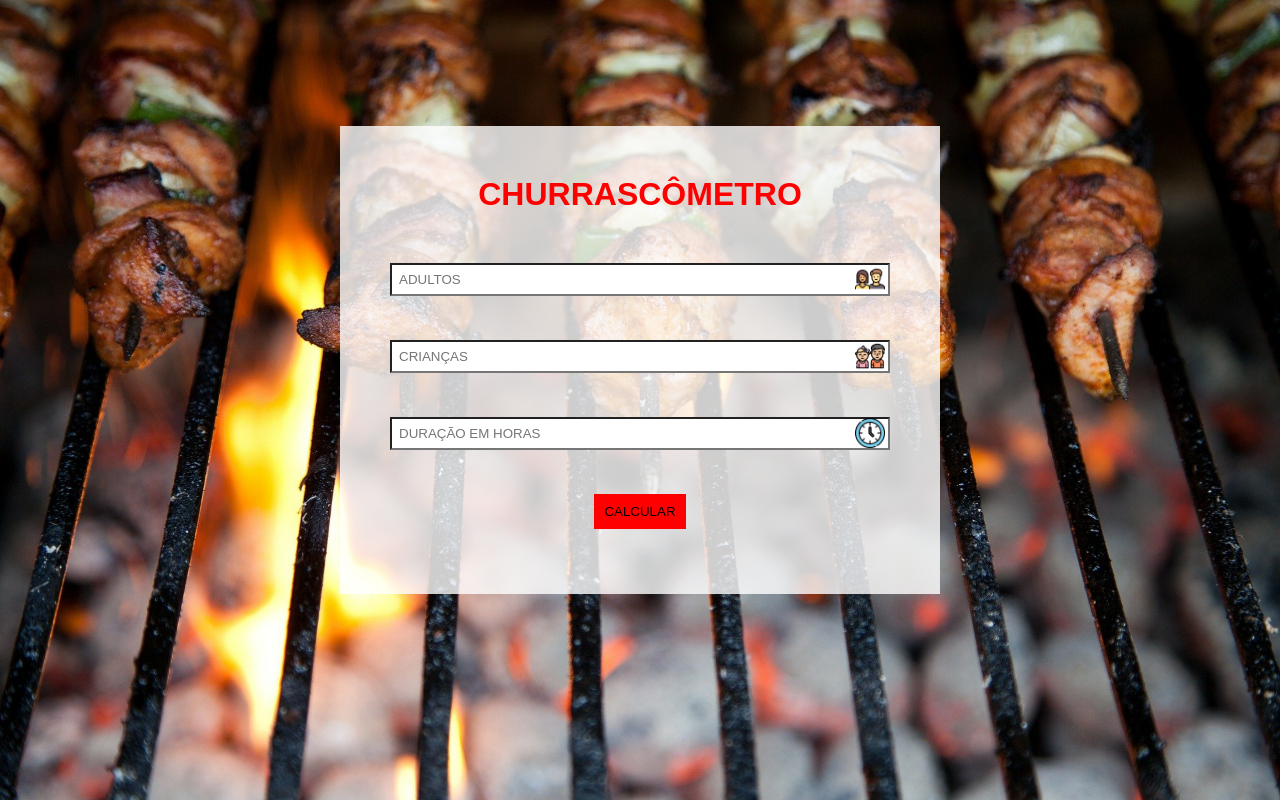
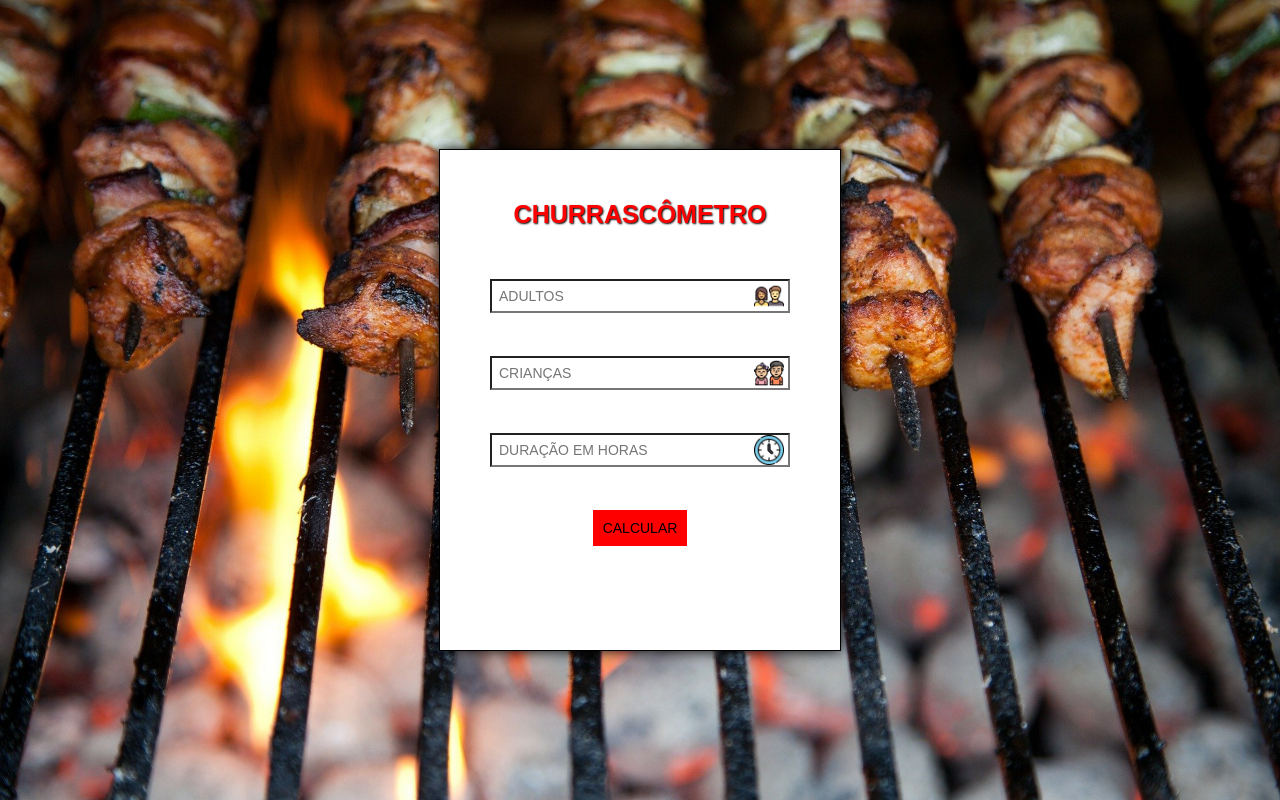
Before and after one commit to caiooliveirah09/churrascometro, a plain HTML site: page index.html in a window 1280 px wide. Drawn offline with Linux system fonts and the light colour scheme; a web font is replaced by a local one.

Commit message:
style update

```diff
--- a/style.css
+++ b/style.css
@@ -1,6 +1,7 @@
 *{
     margin: 0;
     padding: 0;
+    font-size: 14px;
 }
 
 #pagina{
@@ -14,22 +15,28 @@
 
 .container{
     font-family: 'Mochiy Pop P One', sans-serif;
-    max-width: 500px;
+    height: 400px;
+    width: 300px;
     margin: auto;
     padding: 50px;
-    background-color: rgba(255,255,255,0.8);
-    position: relative;
-    top: calc(47% - 250px);
-    bottom: calc(50% - 250px);
+    background-color: rgba(255,255,255,1);
+    position: absolute;
+    top: 50%;
+    left: 50%;
+    transform: translate(-50%, -50%);
+    border: 1px solid black;
+    box-shadow: 0 0 1em black;
 }
 
 h1{
-    margin-top: 0;
+    margin-top: 0px;
     background-image: none;
     justify-content: center;
     display: flex;
     color: red;
     margin-bottom: 50px;
+    font-size: 25px;
+    text-shadow: 1px 1px 2px black;
 }
 
 input{
@@ -47,7 +54,7 @@ img{
     background-image: none;
     position: relative;
     bottom: 42px;
-    left: 93%;
+    left: 88%;
 }
 
 button{
@@ -60,8 +67,8 @@ button{
 }
 
 #resultado{
-    margin: 15px;
-
+    margin-top: 10px;
+    margin-bottom: 50px;
 }
 
 p{
```
